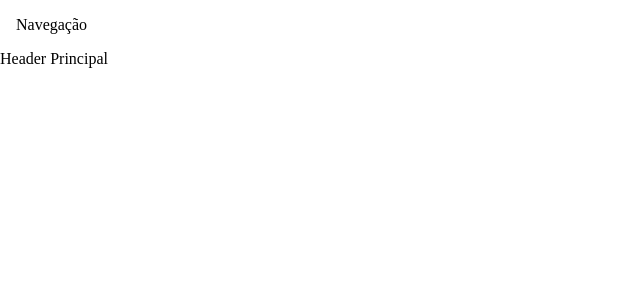
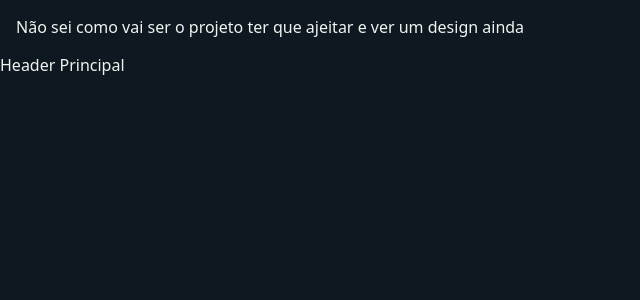
Before and after one commit to danielBRTanimacao/desafio-landing-page-react, a React (Vite) app: page / in a window 1280 px wide. Shown: the top 300 px of the page, without its empty margins (0-640 px from the left). Built offline with nearby package versions, Linux system fonts and the light colour scheme.

Commit message:
new features to project exploring design

```diff
--- a/src/assets/css/Index.css
+++ b/src/assets/css/Index.css
@@ -1,3 +1,26 @@
+:root {
+    --rich-black: #0d1821;
+    --baby-powder: #f0f4ef;
+    --lavander-pink: #e6aace;
+    --sage: #bfcc94;
+}
+/*
+    Configurações gerais
+*/
+* {
+    font-family: system-ui, -apple-system, BlinkMacSystemFont, "Segoe UI",
+        Roboto, Oxygen, Ubuntu, Cantarell, "Open Sans", "Helvetica Neue",
+        sans-serif;
+}
+
+body {
+    background-color: var(--rich-black);
+    color: var(--baby-powder);
+}
+
+/*
+    Estilizando Navigation
+*/
 nav {
     padding: 1rem;
 }
--- a/src/components/Nav.tsx
+++ b/src/components/Nav.tsx
@@ -1,7 +1,10 @@
 export default () => {
     return (
         <>
-            <nav>Navegação</nav>
+            <nav>
+                Não sei como vai ser o projeto ter que ajeitar e ver um design
+                ainda
+            </nav>
         </>
     );
 };
```
